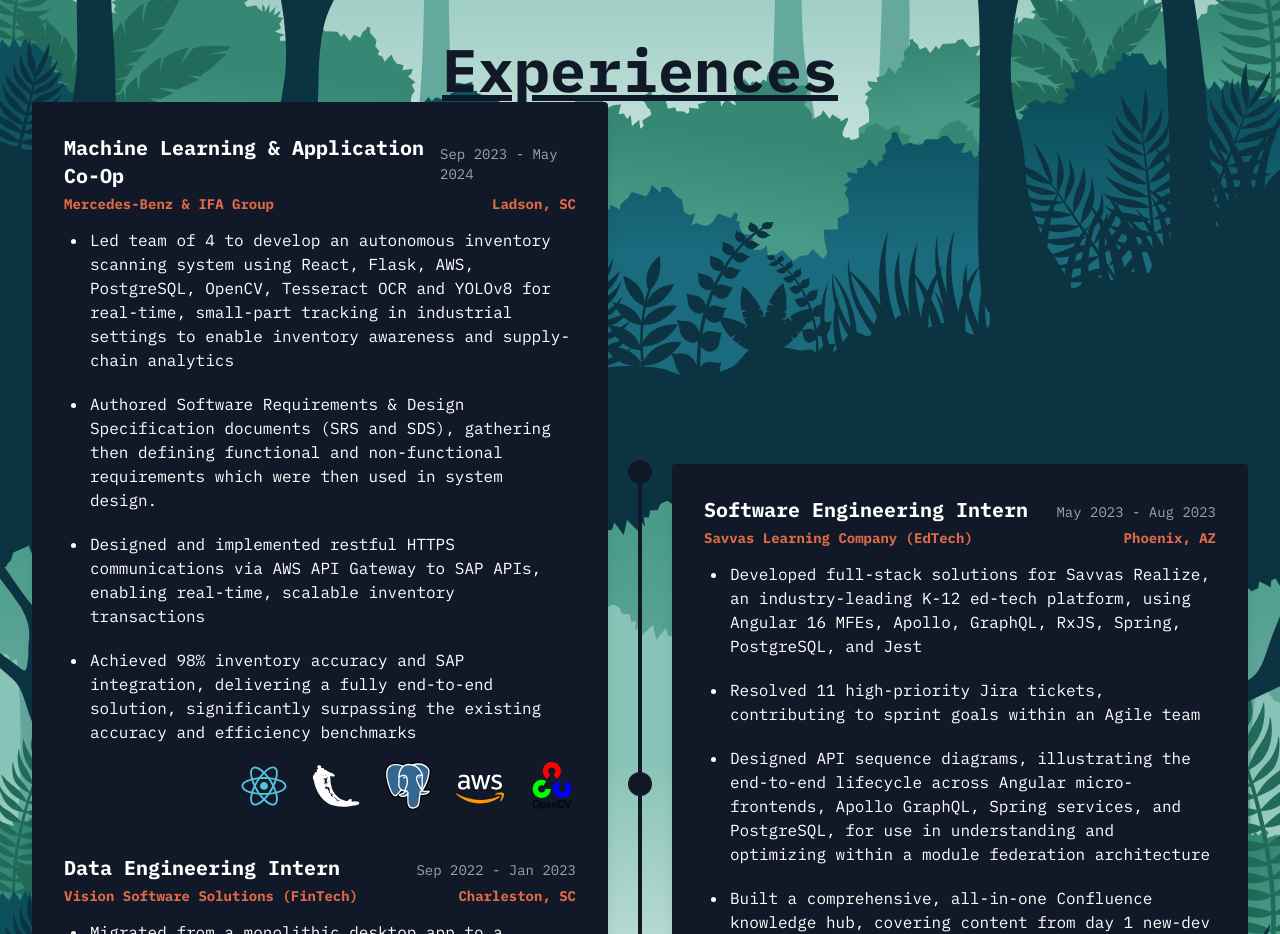
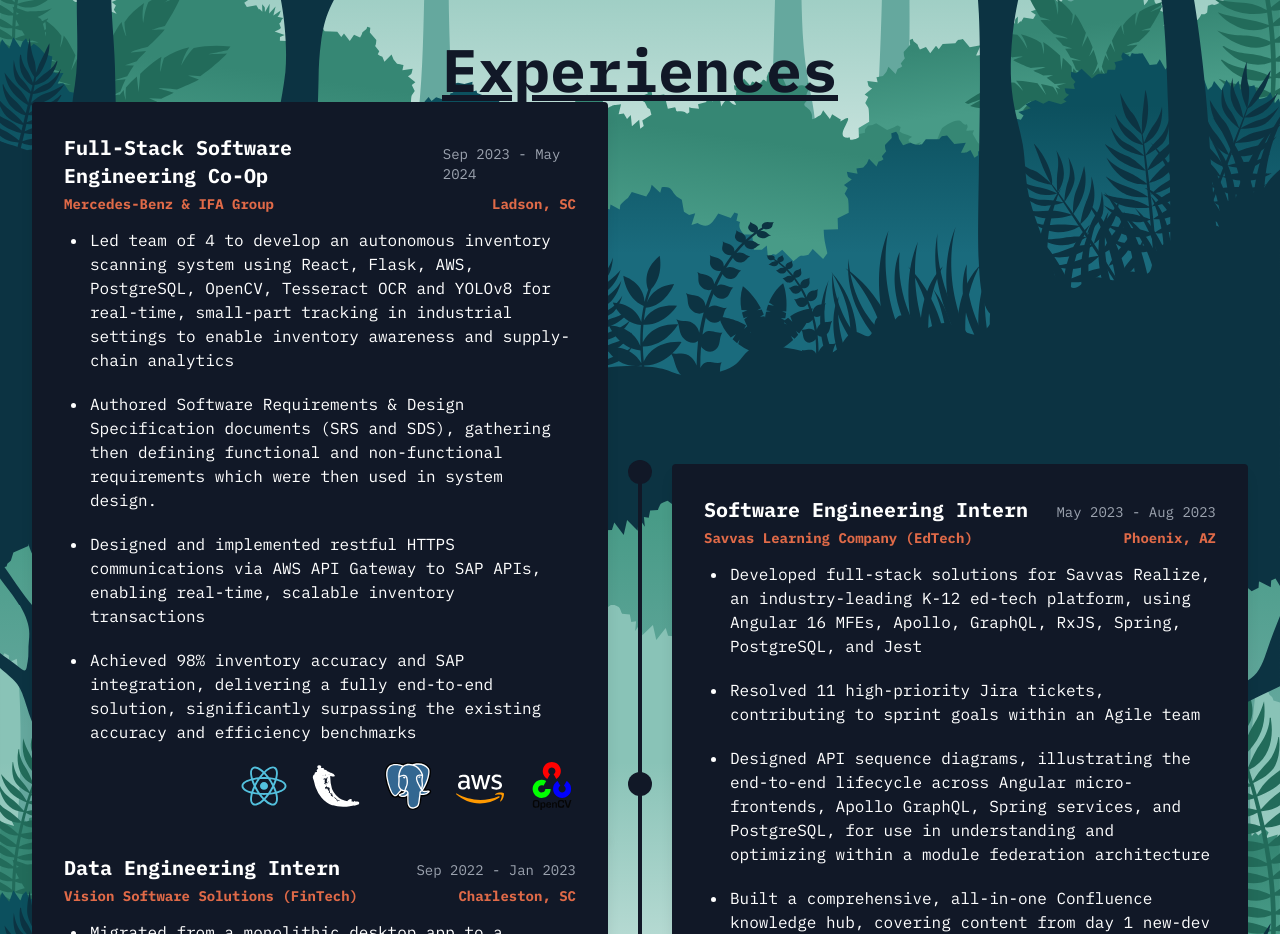
Before and after one commit to dobsonddev/dobsonddev-portfolio, a Next.js app: page / in a window 1280 px wide. Shown: the part 1300-2234 px from the top of the page. Built offline with nearby package versions, Linux system fonts and the light colour scheme.

Commit message:
Update ExperienceData.ts

```diff
--- a/src/components/Experience/ExperienceData.ts
+++ b/src/components/Experience/ExperienceData.ts
@@ -12,7 +12,7 @@
 
 const experiences: Experience[] = [
     {
-        title: "Machine Learning & Application Co-Op",
+        title: "Full-Stack Software Engineering Co-Op",
         date: "Sep 2023 - May 2024",
         company: "Mercedes-Benz & IFA Group",
         location: "Ladson, SC",
```
